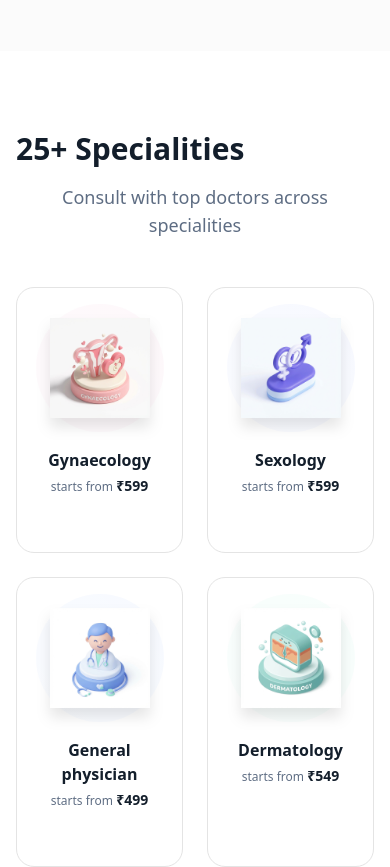
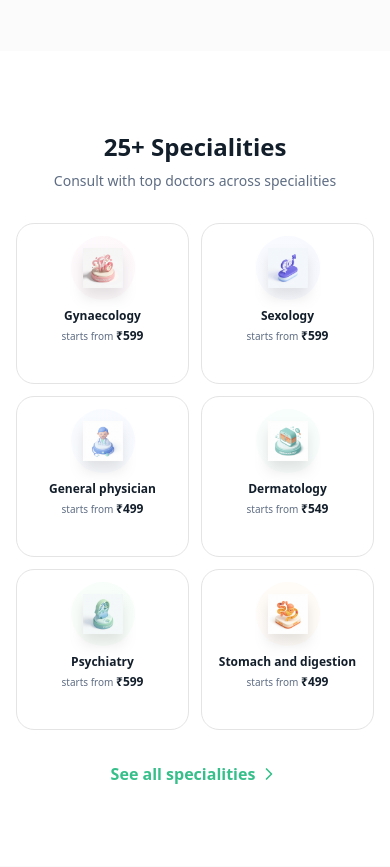
Before and after one commit to niks-nikhil-anand/swasthify_admin_portal, a Next.js app: page / in a window 390 px wide. Shown: the part 4520-5387 px from the top of the page. Built offline with nearby package versions, Linux system fonts and the light colour scheme.

Commit message:
refactor: improve responsive styling and layout of the Specialities component.

```diff
--- a/components/root/Specialities.tsx
+++ b/components/root/Specialities.tsx
@@ -63,18 +63,18 @@ export function Specialities() {
     return (
         <section className="py-20 bg-background">
             <div className="container mx-auto px-4">
-                <div className="flex flex-col md:flex-row justify-between items-end mb-12 gap-4">
+                <div className="flex flex-col md:flex-row justify-between items-center md:items-end mb-8 md:mb-12 gap-4">
                     <motion.div
                         initial={{ opacity: 0, x: -20 }}
                         whileInView={{ opacity: 1, x: 0 }}
                         viewport={{ once: true }}
                         transition={{ duration: 0.6 }}
-                        className="max-w-2xl"
+                        className="max-w-2xl text-center md:text-left"
                     >
-                        <h2 className="text-3xl md:text-4xl font-bold text-foreground mb-4">
+                        <h2 className="text-2xl md:text-4xl font-bold text-foreground mb-2 md:mb-4">
                             25+ Specialities
                         </h2>
-                        <p className="text-muted-foreground text-lg text-center">
+                        <p className="text-muted-foreground text-sm md:text-lg">
                             Consult with top doctors across specialities
                         </p>
                     </motion.div>
@@ -88,36 +88,36 @@ export function Specialities() {
                     initial="hidden"
                     whileInView="show"
                     viewport={{ once: true }}
-                    className="grid grid-cols-2 md:grid-cols-3 lg:grid-cols-6 gap-6"
+                    className="grid grid-cols-2 md:grid-cols-3 lg:grid-cols-6 gap-3 md:gap-6"
                 >
                     {specialities.map((speciality, index) => (
                         <motion.div
                             key={index}
                             variants={item}
                             whileHover={{ y: -5, transition: { duration: 0.2 } }}
-                            className="group flex flex-col items-center text-center p-4 rounded-2xl border border-border bg-card hover:shadow-xl transition-all cursor-pointer h-full"
+                            className="group flex flex-col items-center text-center p-3 md:p-4 rounded-2xl border border-border bg-card hover:shadow-xl transition-all cursor-pointer h-full"
                         >
-                            <div className={`w-32 h-32 relative mb-4 ${speciality.color} rounded-full flex items-center justify-center transition-transform group-hover:scale-105`}>
+                            <div className={`w-16 h-16 md:w-32 md:h-32 relative mb-2 md:mb-4 ${speciality.color} rounded-full flex items-center justify-center transition-transform group-hover:scale-105`}>
                                 <div className="absolute inset-0 rounded-full bg-linear-to-tr from-white/40 to-transparent pointer-events-none" />
                                 <Image
                                     src={speciality.image}
                                     alt={speciality.title}
                                     width={100}
                                     height={100}
-                                    className="object-contain drop-shadow-xl"
+                                    className="object-contain drop-shadow-xl p-3 md:p-0"
                                 />
                             </div>
 
-                            <h3 className="font-semibold text-foreground mb-1 group-hover:text-primary transition-colors line-clamp-2 px-1">
+                            <h3 className="font-semibold text-foreground mb-1 group-hover:text-primary transition-colors line-clamp-2 px-1 text-xs md:text-base">
                                 {speciality.title}
                             </h3>
 
-                            <div className="text-xs text-muted-foreground mb-4">
-                                starts from <span className="font-bold text-foreground text-sm">{speciality.price}</span>
+                            <div className="text-[10px] md:text-xs text-muted-foreground mb-2 md:mb-4">
+                                starts from <span className="font-bold text-foreground text-xs md:text-sm">{speciality.price}</span>
                             </div>
 
-                            <span className="mt-auto text-xs font-bold text-primary opacity-0 -translate-y-2 group-hover:opacity-100 group-hover:translate-y-0 transition-all duration-300 flex items-center bg-primary/10 px-3 py-1 rounded-full">
-                                Consult <ChevronRight className="w-3 h-3 ml-1" />
+                            <span className="mt-auto text-[10px] md:text-xs font-bold text-primary opacity-0 -translate-y-2 group-hover:opacity-100 group-hover:translate-y-0 transition-all duration-300 flex items-center bg-primary/10 px-2 py-0.5 md:px-3 md:py-1 rounded-full">
+                                Consult <ChevronRight className="w-2 h-2 md:w-3 md:h-3 ml-1" />
                             </span>
                         </motion.div>
                     ))}
```
